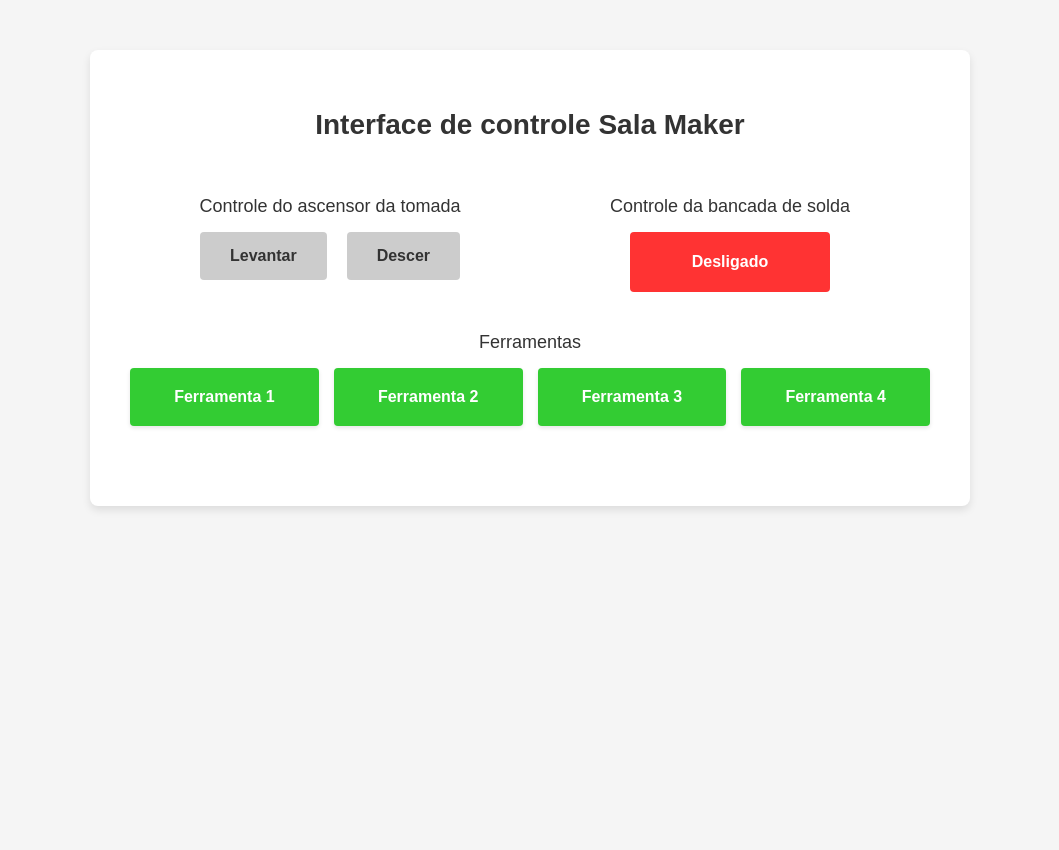
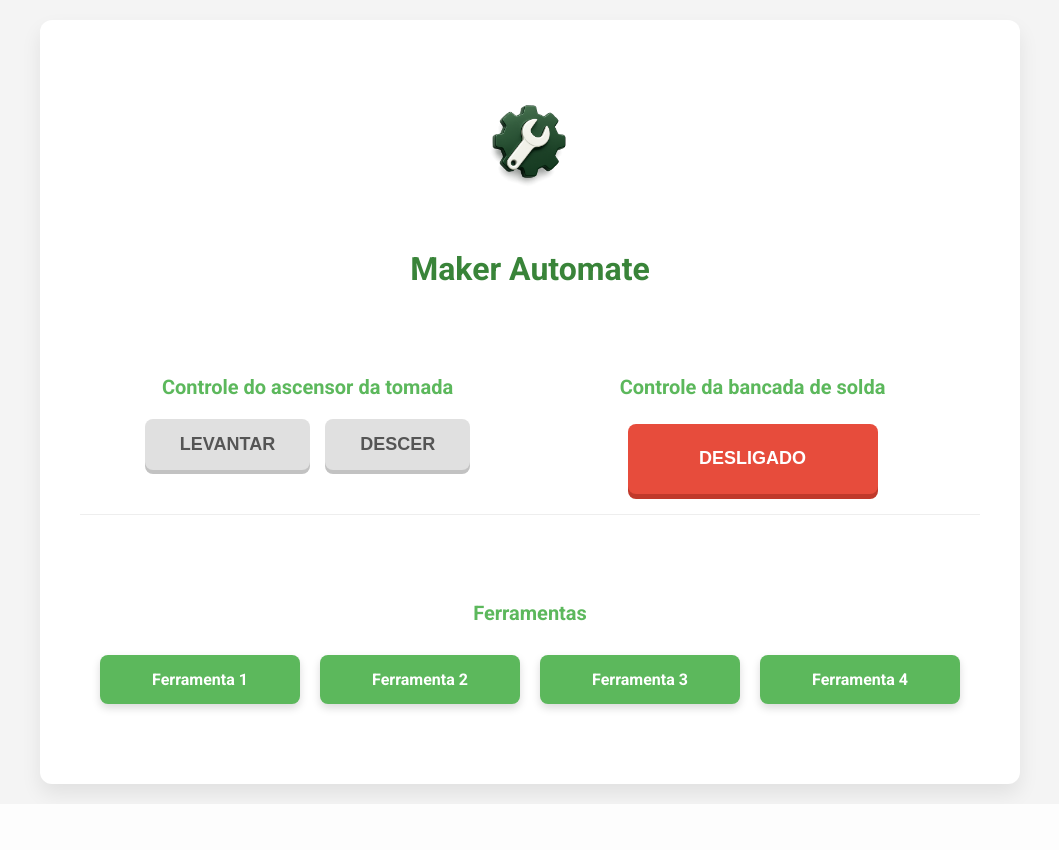
Before and after one commit to 2025-2-NCC6/Projeto3, a Flask app: page / in a window 1280 px wide. Shown: the whole page, without its empty margins (110-1169 px from the left). After the commit the page ends 802 px from the top, so only its background shows below. Run offline with Flask 3, Linux system fonts and the light colour scheme; data that the repository does not hold is empty; parts of the project's set-up code (start-up, migrations or seed data) failed here and were passed over.

Commit message:
Style novo

```diff
--- a/servidor/static/styles.css
+++ b/servidor/static/styles.css
@@ -1,95 +1,156 @@
+/* Cores do Figma:
+   Verde Principal: #5cb85c (mais vivo)
+   Verde Escuro (Texto/Destque): #398439
+   Verde Mais Claro (Elementos secundários): #e6ffe6
+   Fundo: #f4f4f4 ou branco
+*/
+
+@import url('https://fonts.googleapis.com/css2?family=Roboto:wght@400;700&display=swap');
+
 body {
-    font-family: Arial, sans-serif;
-    background-color: #f5f5f5;
+    font-family: 'Roboto', sans-serif;
+    background-color: #f4f4f4; /* Fundo mais claro */
     color: #333;
     display: flex;
     justify-content: center;
-    align-items: flex-start;
+    align-items: center; /* Centraliza verticalmente o container */
     min-height: 100vh;
     margin: 0;
-    padding-top: 50px;
+    padding: 0; /* Remove padding que pode estar empurrando */
 }
 
 .container {
-    background-color: #fff;
-    padding: 40px;
-    border-radius: 8px;
-    box-shadow: 0 4px 8px rgba(0, 0, 0, 0.1);
+    background-color: #ffffff; /* Fundo branco puro */
+    padding: 50px 40px;
+    border-radius: 12px; /* Cantos mais arredondados */
+    box-shadow: 0 10px 20px rgba(0, 0, 0, 0.08); /* Sombra mais suave */
     width: 90%;
-    max-width: 800px;
+    max-width: 900px; /* Um pouco mais largo */
     text-align: center;
+    margin-top: 20px; /* Pequena margem superior caso a tela seja menor que 100vh */
+    margin-bottom: 20px; /* Pequena margem inferior */
+}
+
+/* Estilo para a Logo */
+.app-logo {
+    width: 150px; /* Tamanho ajustável da logo */
+    height: auto;
+    margin-bottom: 30px;
+    display: block;
+    margin-left: auto;
+    margin-right: auto;
 }
 
 h1 {
-    font-size: 28px;
-    margin-bottom: 40px;
+    font-size: 32px;
+    font-weight: 700;
+    color: #398439; /* Verde Escuro */
+    margin-top: 0; /* Remove margem superior após a logo */
+    margin-bottom: 50px; /* Espaçamento maior abaixo do título principal */
 }
 
 h2 {
-    font-size: 18px;
-    margin-bottom: 15px;
-    font-weight: normal;
+    font-size: 20px;
+    font-weight: 700;
+    color: #5cb85c; /* Verde Principal */
+    margin-bottom: 20px;
 }
 
 .section {
     display: flex;
     justify-content: space-around;
     align-items: flex-start;
-    margin-bottom: 40px;
+    gap: 30px;
+    margin-bottom: 50px;
+    padding: 20px;
+    border-bottom: 1px solid #eee; /* Linha divisória sutil */
+}
+
+.section.tools-section {
+    border-bottom: none;
+    margin-bottom: 0;
 }
 
 .control-group {
     flex: 1;
     min-width: 250px;
     padding: 0 10px;
+    display: flex;
+    flex-direction: column;
+    align-items: center;
 }
 
 .button-row {
     display: flex;
     justify-content: center;
-    gap: 20px;
+    gap: 15px;
 }
 
 .action-button {
-    padding: 15px 30px;
+    padding: 15px 35px;
     border: none;
-    border-radius: 4px;
+    border-radius: 8px; /* Cantos arredondados */
     cursor: pointer;
-    font-size: 16px;
-    font-weight: bold;
-    transition: background-color 0.1s ease;
+    font-size: 18px;
+    font-weight: 700;
+    transition: background-color 0.2s ease, transform 0.1s ease, box-shadow 0.2s ease;
+    text-transform: uppercase;
 }
 
+/* 1. Botões do Ascensor (Levantar/Descer) */
 .lift-button {
-    background-color: #ccc;
-    color: #333;
+    background-color: #e0e0e0; /* Cinza claro, neutro */
+    color: #555;
+    box-shadow: 0 4px #c2c2c2; /* Efeito 3D sutil */
+}
+
+.lift-button:hover {
+    background-color: #d1d1d1;
 }
 
 .lift-button:active {
-    background-color: #a8a8a8;
-    box-shadow: inset 0 2px 4px rgba(0, 0, 0, 0.2);
+    background-color: #c2c2c2;
+    box-shadow: 0 1px #a8a8a8; /* Efeito "pressionado" */
+    transform: translateY(3px);
 }
 
+/* 2. Botão Toggle (Solda) */
 .toggle-button {
-    width: 200px;
-    height: 60px;
-    margin: 0 auto;
+    width: 250px; /* Mais largo para destaque */
+    height: 70px;
+    margin-top: 5px;
+    box-shadow: 0 5px rgba(0, 0, 0, 0.2); /* Sombra mais marcada */
 }
 
 .toggle-button.off {
-    background-color: #ff3333;
+    background-color: #e74c3c; /* Vermelho vivo */
     color: white;
+    box-shadow: 0 5px #c0392b;
 }
 
 .toggle-button.on {
-    background-color: #33cc33;
+    background-color: #5cb85c; /* Verde Principal */
     color: white;
+    box-shadow: 0 5px #398439;
 }
 
 .toggle-button:active {
-    opacity: 0.8;
+    opacity: 1;
+    box-shadow: 0 2px rgba(0, 0, 0, 0.2);
+    transform: translateY(3px);
 }
 
+.toggle-button.off:active {
+    background-color: #c0392b;
+    box-shadow: 0 2px #9e2a1d;
+}
+
+.toggle-button.on:active {
+    background-color: #398439;
+    box-shadow: 0 2px #2d6b2d;
+}
+
+/* 3. Seção de Status das Ferramentas */
 .tools-section {
     display: block;
     text-align: center;
@@ -97,23 +158,65 @@ h2 {
 
 .status-row {
     display: flex;
-    justify-content: space-around;
-    gap: 15px;
+    justify-content: center; /* Centraliza a linha de status */
+    gap: 20px;
+    flex-wrap: wrap; /* Permite quebrar linha em telas menores */
 }
 
 .tool-status {
     flex: 1;
-    padding: 20px 0;
-    border-radius: 4px;
-    font-weight: bold;
+    min-width: 150px;
+    padding: 15px 10px;
+    border-radius: 8px;
+    font-weight: 700;
     color: white;
-    box-shadow: 0 2px 4px rgba(0, 0, 0, 0.1);
+    box-shadow: 0 4px 8px rgba(0, 0, 0, 0.15); /* Sombra mais proeminente */
+    transition: background-color 0.3s ease;
+    margin: 10px 0; /* Espaçamento vertical entre itens na quebra de linha */
 }
 
 .status-on {
-    background-color: #33cc33;
+    background-color: #5cb85c; /* Verde Principal */
 }
 
 .status-off {
-    background-color: #ff3333;
+    background-color: #e74c3c; /* Vermelho Vivo */
 }
+
+/* Media Query para responsividade em telas menores */
+@media (max-width: 768px) {
+    .container {
+        padding: 30px 20px;
+    }
+    h1 {
+        font-size: 26px;
+        margin-bottom: 40px;
+    }
+    .section {
+        flex-direction: column;
+        align-items: center;
+        gap: 40px;
+    }
+    .control-group {
+        width: 100%;
+    }
+    .toggle-button {
+        width: 100%;
+        max-width: 300px;
+    }
+    .button-row {
+        width: 100%;
+        justify-content: space-between;
+    }
+    .lift-button {
+        flex: 1;
+        padding: 15px 10px;
+    }
+    .status-row {
+        flex-direction: column;
+        gap: 10px;
+    }
+    .tool-status {
+        width: 100%;
+    }
+}
--- a/servidor/templates/index.html
+++ b/servidor/templates/index.html
@@ -3,13 +3,15 @@
 <head>
     <meta charset="UTF-8">
     <meta name="viewport" content="width=device-width, initial-scale=1.0">
-    <title>Interface de Controle Sala Maker</title>
+    <title>Maker Automate</title>
     <link rel="stylesheet" href="{{ url_for('static', filename='styles.css') }}">
 </head>
 <body>
 
     <div class="container">
-        <h1>Interface de controle Sala Maker</h1>
+        <img src="{{ url_for('static', filename='images/AIDrawing_251112_49415bbe-5d86-487b-912d-0723cb2eb9d5_0_MiriCanvas.png') }}" alt="Logo Maker Automate" class="app-logo">
+
+        <h1>Maker Automate</h1>
 
         <div class="section">
             <div class="control-group">
```
Also changed, not shown: servidor/static/images/AIDrawing_251112_49415bbe-5d86-487b-912d-0723cb2eb9d5_0_MiriCanvas.png (added).
